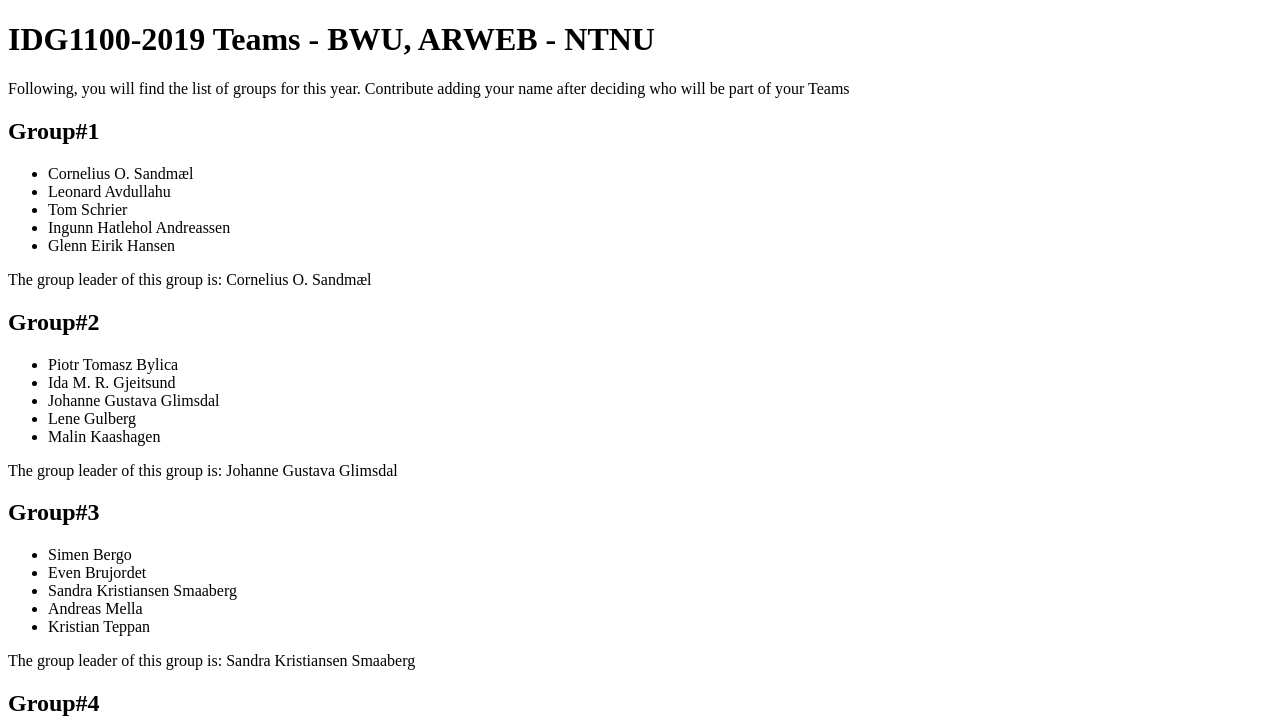
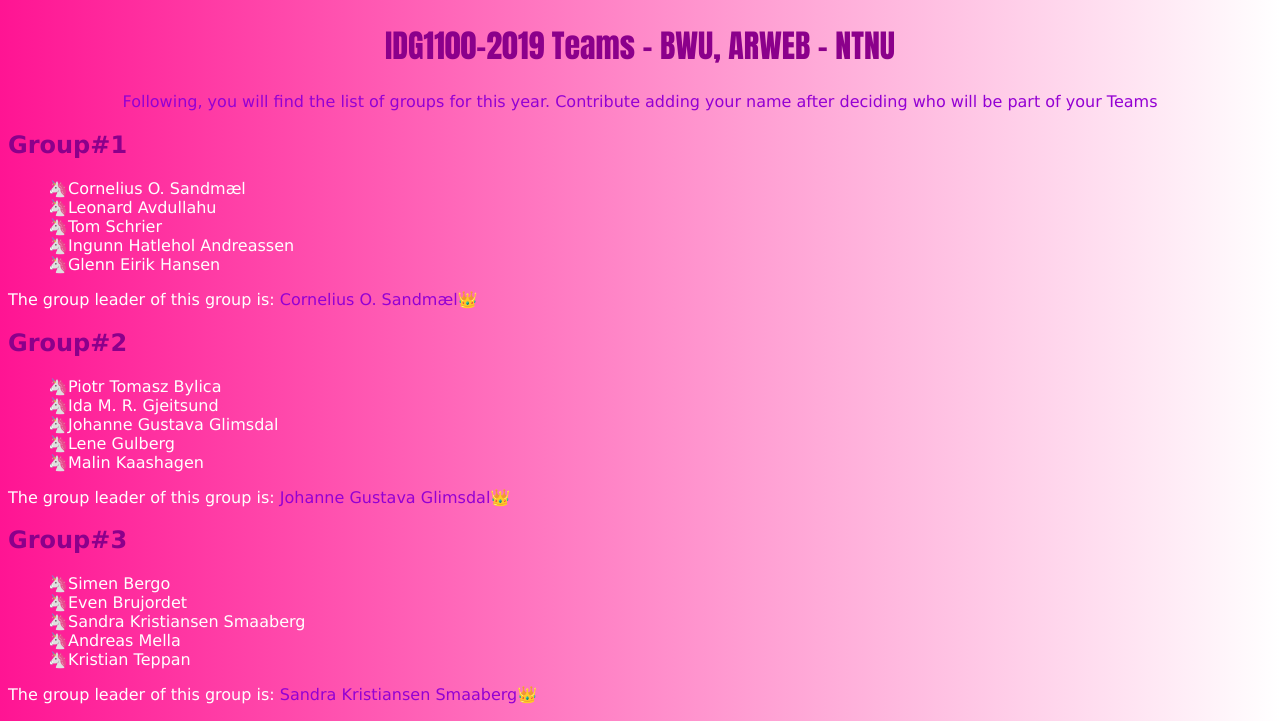
Before and after one commit to carlosvicient/idg1100-2019-groups, a plain HTML site: page index.html in a window 1280 px wide. Shown: the top 721 px of the page. Drawn offline with Linux system fonts and the light colour scheme.

Commit message:
added style to index.hmtl

```diff
--- a/index.html
+++ b/index.html
@@ -5,6 +5,7 @@
   <meta charset="UTF-8" />
   <meta name="viewport" content="width=device-width, initial-scale=1.0" />
   <meta http-equiv="X-UA-Compatible" content="ie=edge" />
+  <link rel="stylesheet" href="style.css">
   <title>IDG1100-2019 Teams</title>
 </head>
 
--- /dev/null
+++ b/style.css
@@ -0,0 +1,43 @@
+body {
+    font-family: Verdana, Geneva, Tahoma, sans-serif;
+    background-image: linear-gradient(to left, white, deeppink);
+}
+
+h1 {
+    font-family: Impact, Haettenschweiler, 'Arial Narrow Bold', sans-serif;
+    text-align: center;
+    color: darkmagenta;
+}
+
+p:first-of-type {
+    text-align: center;
+    color: darkviolet;
+}
+
+h2 {
+    color: darkmagenta;
+}
+
+span {
+    color: darkviolet;
+}
+
+p:nth-of-type(n+2) {
+    color: white;
+}
+
+span::after {
+    content: "👑"
+}
+
+ul {
+    list-style: none;
+}
+
+li::before {
+    content: "🦄";
+}
+
+li {
+    color: white;
+}
```
